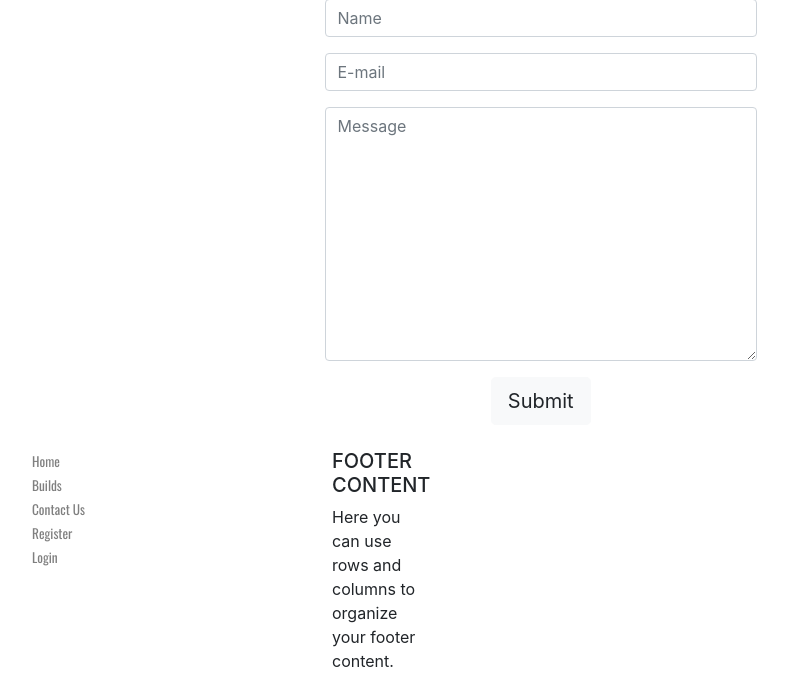
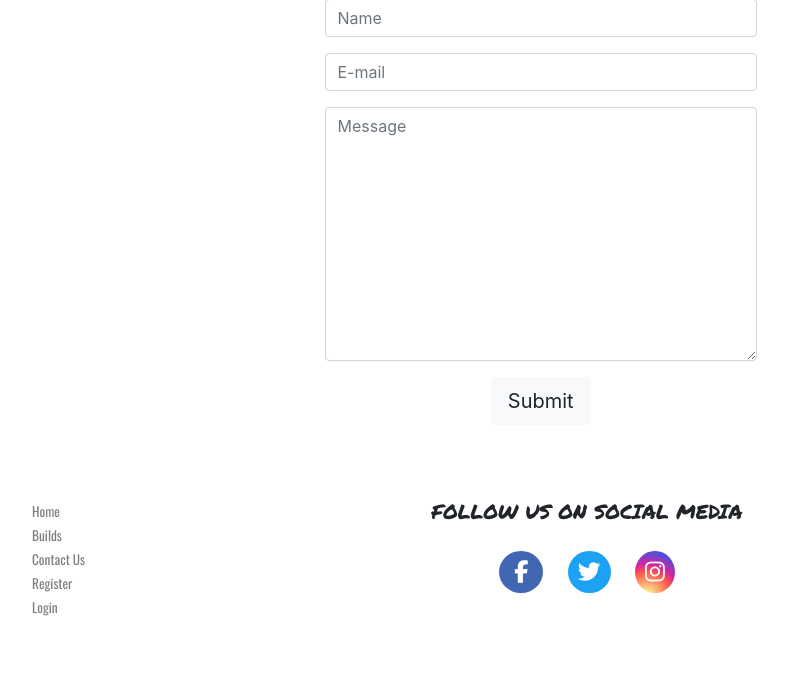
Before and after one commit to msped/AutoLog, a Flask app: template templates/contact.html in a window 1280 px wide. Shown: the part 228-917 px from the top of the page, without its empty margins (53-841 px from the left). After the commit the page ends 844 px from the top, so only its background shows below. Run offline with Flask 2, Linux system fonts and the light colour scheme; the template is opened without the code that fills it, so the values that code supplies are empty; some libraries are stand-ins or nearby versions.

Commit message:
Base template updated with social link icons

```diff
--- a/static/css/main.css
+++ b/static/css/main.css
@@ -30,6 +30,10 @@
 
 /*footer*/
 
+footer {
+    margin-top: 50px;
+}
+
 .footer-text {
     font-family: 'Oswald';
     font-size: 10pt;
@@ -41,3 +45,45 @@
     color: rgba(0,0,0,.7);
     text-decoration: none;
 }
+
+.social-links h5 {
+    font-family: 'PM';
+}
+
+.social-links ul li {
+    list-style: none;
+    display: inline-block;
+    margin: 20px 10px;
+}
+
+.social-links ul li a {
+    text-decoration: none;
+}
+
+.social-links ul li a i {
+    font-size: 17pt;
+    color: #fff;
+    border-radius: 50%;
+}
+
+.fa-facebook-f {
+    padding: 10px 15px;
+    background-color: #4267B2;
+}
+
+.fa-twitter {
+    padding: 10px;
+    background-color: #1DA1F2;
+}
+
+.fa-instagram {
+    padding: 10px;
+    background: radial-gradient(
+        circle at 30% 107%,
+        #fdf497 0%,
+        #fdf497 5%,
+         #fd5949 45%,
+         #d6249f 60%,
+         #285AEB 90%)
+    ;
+}
--- a/templates/base.html
+++ b/templates/base.html
@@ -7,6 +7,7 @@
 
     <!--CDNs-->
     <link rel="stylesheet" href="https://stackpath.bootstrapcdn.com/bootstrap/4.3.1/css/bootstrap.min.css" integrity="sha384-ggOyR0iXCbMQv3Xipma34MD+dH/1fQ784/j6cY/iJTQUOhcWr7x9JvoRxT2MZw1T" crossorigin="anonymous">
+    <script src="https://kit.fontawesome.com/999af8025a.js"></script>
     <!--My Files-->
     <link rel="stylesheet" href="{{ url_for('static', filename='css/main.css' )}}">
     <link rel="stylesheet" href="/static/css/{{ files }}.css">
@@ -32,19 +33,11 @@
                     </li>
                 </ul>
                 <div class="collapse navbar-collapse justify-content-end" id="navbarCollapse">
-                    {% if current_user.is_authenticated %}
-                    <ul class="navbar-nav">
-                        <li class="nav-item">
-                            <a class="nav-link" href="{{ url_for('logout') }}">Logout</a>
-                        </li>
-                    </ul>
-                    {% else %}
                     <ul class="navbar-nav">
                         <li class="nav-item">
                             <a class="nav-link" data-toggle="modal" data-target="#user-login">Login</a>
                         </li>
                     </ul>
-                    {% endif %}
                 </div>
             </div>
         </nav>
@@ -109,10 +102,26 @@
                                 </li>
                             </ul>
                         </div>
-                        <div class="col-md-3 mb-md-0 mb-3">
-                            <div class="col-md-6 mt-md-0 mt-3">
-                                <h5 class="text-uppercase">Footer Content</h5>
-                                <p>Here you can use rows and columns to organize your footer content.</p>
+                        <div class="col-md-6 mb-md-0 mb-3">
+                            <div class="col-md-12 mt-md-0 mt-3 social-links">
+                                <h5 class="text-uppercase text-center">Follow us on Social Media</h5>
+                                <ul class="text-center">
+                                    <li>
+                                        <a href="https://www.facebook.com">
+                                            <i class="fab fa-facebook-f"></i>
+                                        </a>
+                                    </li>
+                                    <li>
+                                        <a href="https://www.twitter.com">
+                                            <i class="fab fa-twitter"></i>
+                                        </a>
+                                    </li>
+                                    <li>
+                                        <a href="https://www.instagram.com">
+                                            <i class="fab fa-instagram"></i>
+                                        </a>
+                                    </li>
+                                </ul>
                             </div>
                         </div>
                     </div>
```
